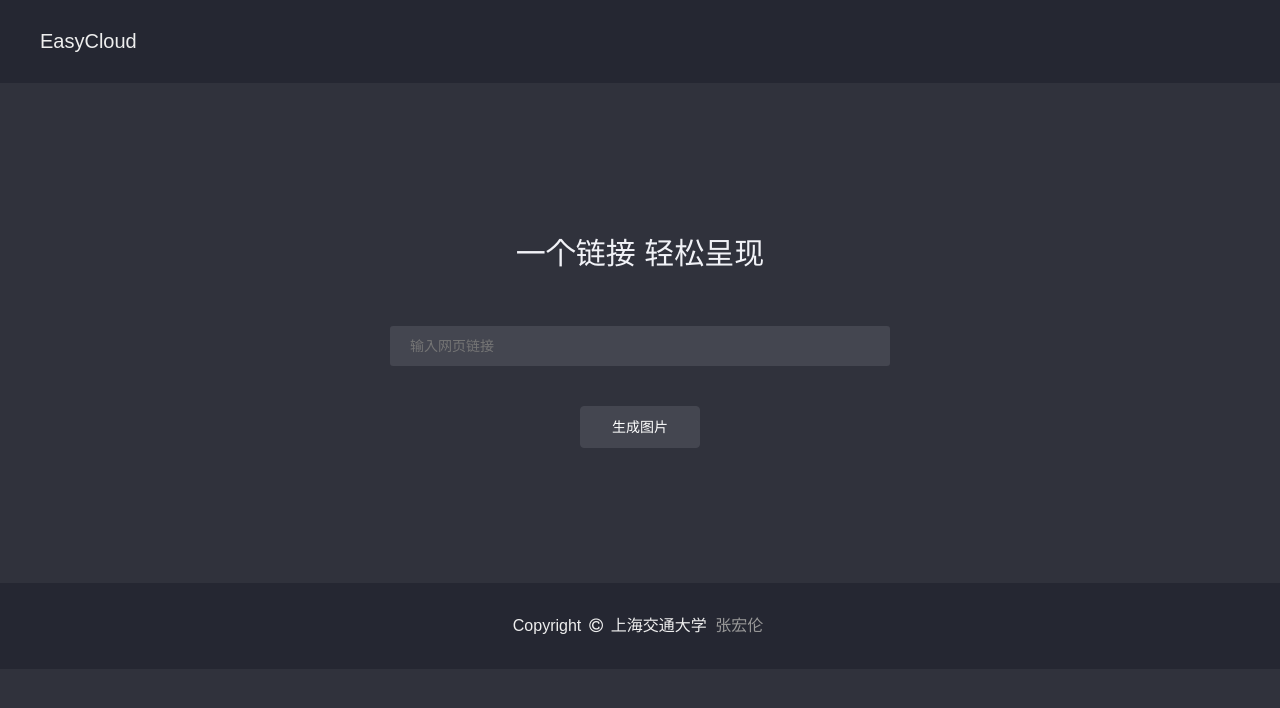
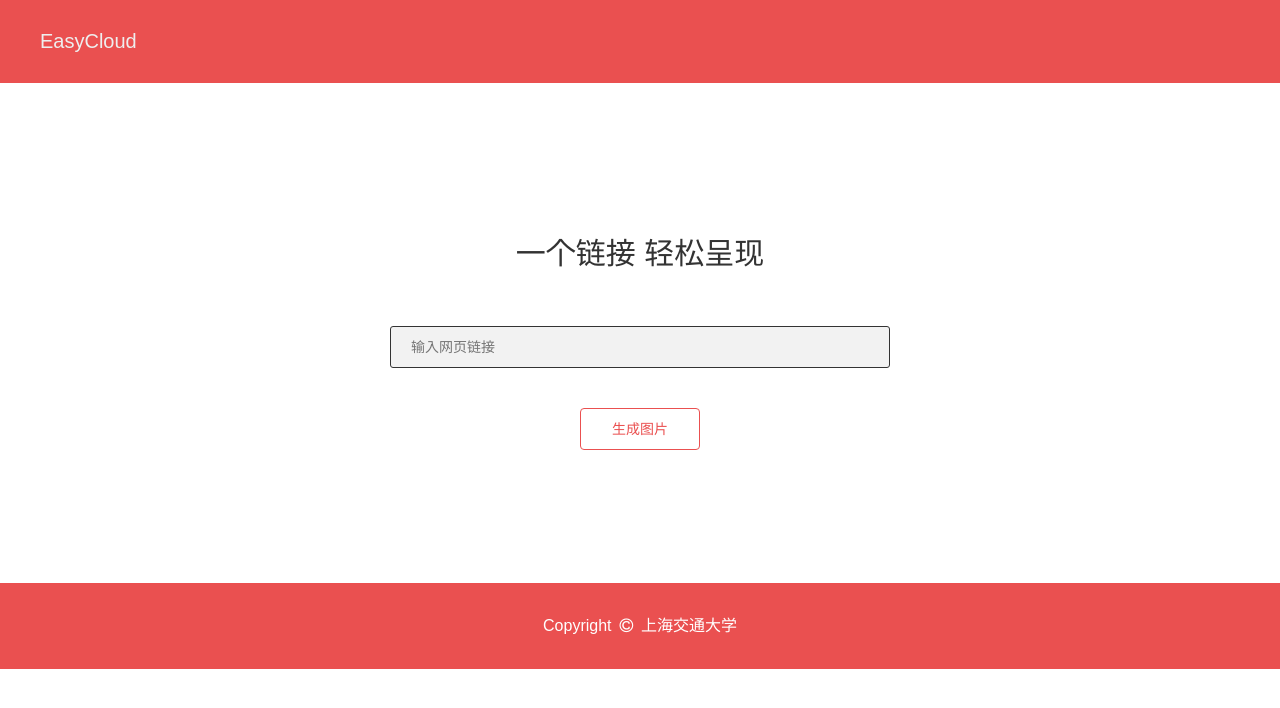
Before and after one commit to OMNILab/text-cloud, a Flask app: page / in a window 1280 px wide. Shown: the top 708 px of the page. Run offline with Flask 2, Linux system fonts and the light colour scheme; some libraries are stand-ins or nearby versions.

Commit message:
modify style

```diff
--- a/run.py
+++ b/run.py
@@ -77,7 +77,7 @@ def cloud():
 		if minn > c[1]:
 			minn = c[1]
 
-	colors = ['rgba(84, 148, 191, 0.8)','rgba(221, 107, 102, 0.8)','rgba(230, 157, 135, 0.8)','rgba(234, 126, 83, 0.8)','rgba(243, 230, 162, 0.8)']
+	colors = ['rgba(84, 148, 191, 1)','rgba(221, 107, 102, 1)','rgba(230, 157, 135, 1)','rgba(234, 126, 83, 1)','rgba(243, 230, 162, 1)']
 
 	data = [{'name':c[0], 'value':int((c[1] - minn) / (maxn - minn) * 50), 'itemStyle':{'normal':{'color':colors[int(math.floor(random.random() * 5))]}}} for c in content]
 
--- a/templates/index.html
+++ b/templates/index.html
@@ -5,12 +5,12 @@ input {
     width: 60%;
     max-width: 500px;
     margin: 0 auto;
-    color: #fff;
-    border: none;
+    color: #ea5050;
+    border: 1px solid #333;
     outline: none;
     box-shadow: none;
     border-radius: 3px;
-    background-color: #444650;
+    background-color: #f2f2f2;
     margin-bottom: 40px;
     -webkit-transition: box-shadow 0.4s;
     -moz-transition: box-shadow 0.4s;
@@ -27,7 +27,7 @@ img {
 }
 
 input.focus {
-    box-shadow: 3px 3px 5px rgba(20, 20, 20, 0.4);
+    box-shadow: 2px 2px 2px rgba(20, 20, 20, 0.4);
 }
 
 #part2,
@@ -38,21 +38,21 @@ input.focus {
 #cloud {
     width: 60%;
     height: 270px;
-    background-color: #222 !important;
+    background-color: #eee !important;
     margin-left: 20%;
     margin-right: 20%;
     margin-bottom: 30px;
 }
 
 button {
-    background-color: #444650;
-    color: #fff;
+    background-color: #fff;
+    color: #ea5050;
     width: 120px;
     margin-left: -60px;
     padding: 10px 12px;
     text-align: center;
     border-radius: 4px;
-    border: 1px solid #444650;
+    border: 1px solid #ea5050;
     outline: none;
     margin: 0 auto;
     transition: color, background-color .3s;
@@ -63,20 +63,20 @@ button {
 }
 
 button:hover {
-    background: #30323c;
-    border-color: #f2f2f2;
+    background: #ea5050;
+    color: #fff;
     cursor: pointer;
 }
 </style>
 {% endblock %} {% block body %}
 <div style="padding:50px 0;text-align:center;height:400px;">
     <div id="part1">
-        <p style="font-size:30px;color:#f1f2f7;margin-top:50px;margin-bottom:50px;text-align:center;">一个链接 轻松呈现</p>
+        <p style="font-size:30px;color:#333;margin-top:50px;margin-bottom:50px;text-align:center;">一个链接 轻松呈现</p>
         <input type="text" placeholder="输入网页链接">
         <button id="start" style="display:block;">生成图片</button>
     </div>
     <div id="part2">
-        <p style="font-size:30px;color:#f1f2f7;margin-top:70px;margin-bottom:50px;text-align:center;">稍等片刻 结果生成中<span class="fa fa-fw fa-spin fa-spinner" style="margin-left:10px;"></span></p>
+        <p style="font-size:30px;color:#333;margin-top:70px;margin-bottom:50px;text-align:center;">稍等片刻 结果生成中<span class="fa fa-fw fa-spin fa-spinner" style="margin-left:10px;"></span></p>
     </div>
     <div id="part3">
         <div id="cloud"></div>
--- a/templates/layout.html
+++ b/templates/layout.html
@@ -28,12 +28,12 @@
     body {
         font-family: OpenSans-Light, PingFang SC, Hiragino Sans GB, Microsoft Yahei, Microsoft Jhenghei, sans-serif;
         -webkit-font-smoothing: antialiased;
-        background-color: #30323c;
-        color: #fff;
+        background-color: #fff;
+        color: #333;
     }
 
     #header {
-        background-color: #252732;
+        background-color: #ea5050;
         padding: 30px 40px;
         position: relative;
         font-family: OpenSans-Light, PingFang SC, Hiragino Sans GB, Microsoft Yahei, Microsoft Jhenghei, sans-serif;
@@ -89,21 +89,21 @@
     #footer {
         text-align: center;
         color: white;
-        background-color: #252732;
+        background-color: #ea5050;
         padding: 30px;
         font-size: 15px;
     }
 
     #footer p {
         margin-bottom: 0;
-        color: #eee;
+        color: #fff;
         font-size: 16px;
         line-height: 1.6;
     }
 
     #footer a {
         text-decoration: none;
-        color: #999;
+        color: #fff;
         margin-left: 4px;
         margin-right: 4px;
         transition: color .3s;
@@ -136,7 +136,7 @@
 <body>
     <div id="header">
         <h1>EasyCloud</h1>
-        <p></p>
+        <!-- <p></p> -->
         <!-- <div id="nav">
         </div> -->
     </div>
@@ -146,7 +146,7 @@
         </div>
     </div>
     <div id="footer">
-        <p>Copyright <span class="fa fa-fw fa-copyright"></span> 上海交通大学 <a href="http://zhanghonglun.cn/" target="_blank">张宏伦</a><br/></p>
+        <p>Copyright <span class="fa fa-fw fa-copyright"></span> 上海交通大学</p>
     </div>
 </body>
 
```
